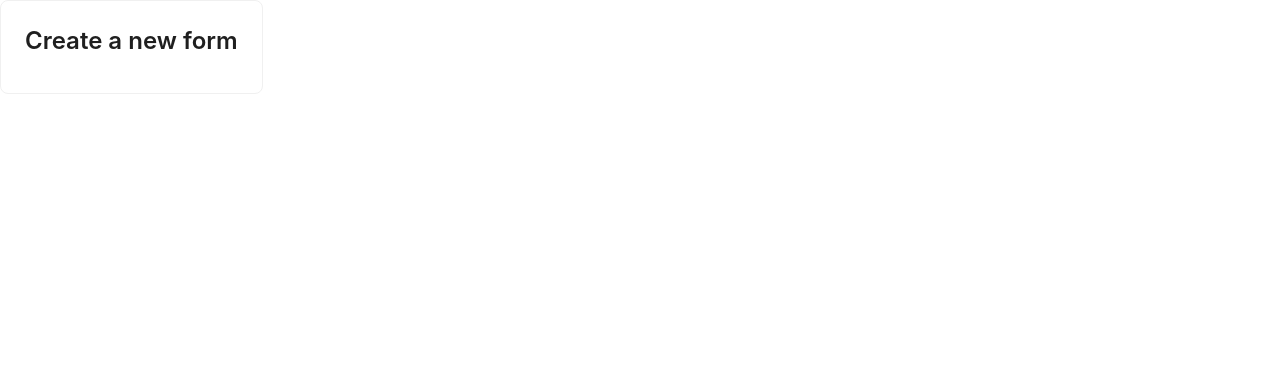
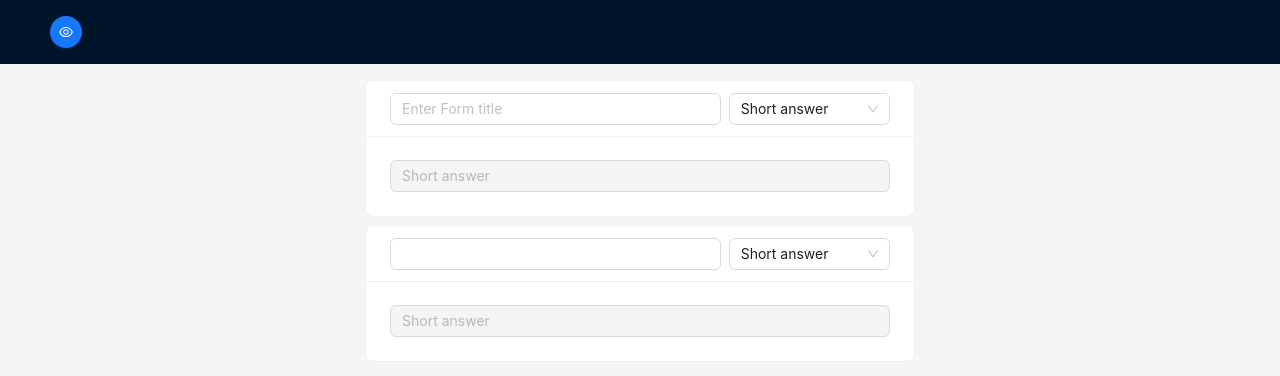
Before and after one commit to ShUbHaM13M/Forms, a Next.js app: page /create-form in a window 1280 px wide. Shown: the top 376 px of the page. Built offline with nearby package versions, Linux system fonts and the light colour scheme.

Commit message:
Added create new form page

```diff
--- /dev/null
+++ b/src/app/components/create-question/answer-type/Paragraph.tsx
@@ -0,0 +1,7 @@
+import { Input } from "antd";
+
+const Paragraph = () => {
+  return <Input.TextArea disabled />;
+};
+
+export default Paragraph;
--- /dev/null
+++ b/src/app/components/create-question/answer-type/RadioAnswer.tsx
@@ -0,0 +1,96 @@
+import { CloseOutlined } from "@ant-design/icons";
+import { Radio, Space, Input, Row, Col, Table, Button } from "antd";
+import { Fragment, useCallback, useState } from "react";
+
+const RadioAnswer = () => {
+  const [options, setOptions] = useState<string[]>(["Option 1"]);
+  const [otherAdded, setOtherAdded] = useState(false);
+
+  const onOptionLabelChange = useCallback((label: string, index: number) => {
+    setOptions((prev) => {
+      prev[index] = label;
+      return [...prev];
+    });
+  }, []);
+
+  const onRemoveOption = useCallback((index: number) => {
+    setOptions((prev) => prev.filter((_, i) => index != i));
+  }, []);
+
+  const onAddOption = useCallback(() => {
+    setOptions((prev) => [...prev, `Option ${prev.length + 1}`]);
+  }, []);
+
+  return (
+    <div style={{ display: "flex", flexDirection: "column", gap: 8 }}>
+      {options.map((label, key) => (
+        <Row style={{ alignItems: "center" }} gutter={8} key={key}>
+          <Col flex="none">
+            <Radio style={{ pointerEvents: "none" }} />
+          </Col>
+          <Col flex="auto">
+            <Input
+              onChange={(e) => onOptionLabelChange(e.currentTarget.value, key)}
+              value={label}
+            />
+          </Col>
+          {options.length > 1 ? (
+            <Col flex="none">
+              <Button
+                type="text"
+                icon={<CloseOutlined />}
+                onClick={() => onRemoveOption(key)}
+              />
+            </Col>
+          ) : null}
+        </Row>
+      ))}
+
+      {otherAdded ? (
+        <Row style={{ alignItems: "center" }} gutter={8}>
+          <Col flex="none">
+            <Radio style={{ pointerEvents: "none" }} />
+          </Col>
+          <Col flex="auto">
+            <Input placeholder="Other..." disabled />
+          </Col>
+          <Col flex="none">
+            <Button
+              type="text"
+              icon={<CloseOutlined />}
+              onClick={() => setOtherAdded(false)}
+            />
+          </Col>
+        </Row>
+      ) : null}
+
+      <Row style={{ alignItems: "center" }} gutter={8}>
+        <Col flex="none">
+          <Radio style={{ pointerEvents: "none" }} />
+        </Col>
+        <Col flex="auto">
+          <Space>
+            <Button type="dashed" onClick={onAddOption}>
+              Add another option
+            </Button>
+            {otherAdded ? null : (
+              <>
+                <span>or</span>
+                <Button
+                  onClick={() => setOtherAdded(true)}
+                  size="small"
+                  style={{ paddingInline: 0 }}
+                  type="link"
+                >
+                  add "Other"
+                </Button>
+              </>
+            )}
+          </Space>
+        </Col>
+      </Row>
+    </div>
+  );
+};
+
+export default RadioAnswer;
--- /dev/null
+++ b/src/app/components/create-question/answer-type/ShortAnswer.tsx
@@ -0,0 +1,7 @@
+import { Input, InputProps } from "antd";
+
+const ShortAnswer = () => {
+  return <Input placeholder="Short answer" disabled />;
+};
+
+export default ShortAnswer;
--- /dev/null
+++ b/src/app/components/create-question/answer-type/index.ts
@@ -0,0 +1,5 @@
+import ShortAnswer from "./ShortAnswer";
+import Paragraph from "./Paragraph";
+import RadioAnswer from "./RadioAnswer";
+
+export { ShortAnswer, Paragraph, RadioAnswer };
--- /dev/null
+++ b/src/app/components/create-question/index.tsx
@@ -0,0 +1,60 @@
+import { Card, Col, Input, Radio, Row, Select, Space } from "antd";
+import { InputWithToolbar } from "..";
+import { useCallback, useState } from "react";
+import { CreateQuestionProps, answerComponentMap, answerTypes } from "./utils";
+import { AnswerType } from "@/app/global";
+
+const AnswerOptions = ({
+  onChange,
+}: {
+  onChange: (answerType: AnswerType) => void;
+}) => {
+  return (
+    <Select
+      style={{ width: "100%" }}
+      defaultValue="short-answer"
+      onChange={onChange}
+    >
+      {answerTypes.map(({ label, value, icon }) => (
+        <Select.Option key={value} value={value} label={label}>
+          <Space>
+            {icon}
+            {label}
+          </Space>
+        </Select.Option>
+      ))}
+    </Select>
+  );
+};
+
+const CreateQuestion = ({ titlePlaceholder }: CreateQuestionProps) => {
+  const [selectedAnswerType, setSelectedAnswerType] =
+    useState<AnswerType>("short-answer");
+
+  const onAnswerTypeOptionChange = useCallback((answerType: AnswerType) => {
+    setSelectedAnswerType(answerType);
+  }, []);
+
+  const AnswerComponent = answerComponentMap[selectedAnswerType];
+
+  return (
+    <Card
+      bordered={true}
+      className="card"
+      title={
+        <Row gutter={[8, 16]}>
+          <Col span={16}>
+            <InputWithToolbar inputProps={{ placeholder: titlePlaceholder }} />
+          </Col>
+          <Col span={8}>
+            <AnswerOptions onChange={onAnswerTypeOptionChange} />
+          </Col>
+        </Row>
+      }
+    >
+      <AnswerComponent />
+    </Card>
+  );
+};
+
+export default CreateQuestion;
--- /dev/null
+++ b/src/app/components/create-question/utils.ts
@@ -0,0 +1,34 @@
+import { AnswerType } from "@/app/global";
+import { ShortAnswer, Paragraph, RadioAnswer } from "./answer-type";
+
+export type CreateQuestionProps = {
+  titlePlaceholder?: string;
+  withAnswerOptions?: boolean;
+};
+
+export type AnswerOptionType = {
+  value: AnswerType;
+  label: string;
+  icon?: React.ReactNode;
+};
+
+export const answerTypes: AnswerOptionType[] = [
+  {
+    value: "short-answer",
+    label: "Short answer",
+  },
+  {
+    value: "long-answer",
+    label: "Paragraph",
+  },
+  {
+    value: "radio-answer",
+    label: "Multiple choice",
+  },
+];
+
+export const answerComponentMap: { [key in AnswerType]: () => JSX.Element } = {
+  "short-answer": ShortAnswer,
+  "long-answer": Paragraph,
+  "radio-answer": RadioAnswer,
+};
--- a/src/app/components/index.ts
+++ b/src/app/components/index.ts
@@ -1,3 +1,5 @@
 import Question from "./question";
+import CreateQuestion from "./create-question";
+import InputWithToolbar from "./input-with-toolbar";
 
-export { Question };
+export { Question, CreateQuestion, InputWithToolbar };
--- /dev/null
+++ b/src/app/components/input-with-toolbar/index.tsx
@@ -0,0 +1,30 @@
+import {
+  BoldOutlined,
+  ItalicOutlined,
+  UnderlineOutlined,
+} from "@ant-design/icons";
+import { Button, Input, InputProps, Popover, Space } from "antd";
+
+const Toolbar = () => {
+  return (
+    <Space.Compact block direction="horizontal">
+      <Button icon={<BoldOutlined />} />
+      <Button icon={<ItalicOutlined />} />
+      <Button icon={<UnderlineOutlined />} />
+    </Space.Compact>
+  );
+};
+
+type InputWithToolbarProps = {
+  inputProps?: InputProps;
+};
+
+const InputWithToolbar = ({ inputProps }: InputWithToolbarProps) => {
+  return (
+    <Popover trigger="focus" content={<Toolbar />}>
+      <Input {...inputProps} />
+    </Popover>
+  );
+};
+
+export default InputWithToolbar;
--- a/src/app/components/question/index.tsx
+++ b/src/app/components/question/index.tsx
@@ -19,7 +19,7 @@ interface AnswerTypeOptions {
   inputProps: RequiredAttributes<InputProps, "name">;
 }
 
-type AnswerType = AnswerTypeShort | AnswerTypeLong | AnswerTypeOptions;
+export type AnswerType = AnswerTypeShort | AnswerTypeLong | AnswerTypeOptions;
 
 export type QuestionType = {
   title: string;
--- a/src/app/components/question/short-answer.tsx
+++ /dev/null
@@ -1,5 +0,0 @@
-import { Input } from "antd";
-
-const ShortAnswer = () => {
-  return <Input />;
-};
--- a/src/app/create-form/page.tsx
+++ b/src/app/create-form/page.tsx
@@ -1,31 +1,40 @@
 "use client";
 
-import {
-  BoldOutlined,
-  ItalicOutlined,
-  UnderlineOutlined,
-} from "@ant-design/icons";
-import { Button, Card, Popover, Space, Typography } from "antd";
-
-const Toolbar = () => {
-  return (
-    <Space direction="horizontal">
-      <Button icon={<BoldOutlined />} />
-      <Button icon={<ItalicOutlined />} />
-      <Button icon={<UnderlineOutlined />} />
-    </Space>
-  );
-};
+import { Button, Layout, Space } from "antd";
+import CreateQuestion from "../components/create-question";
+import { EyeOutlined } from "@ant-design/icons";
+import { useState } from "react";
 
 const CreateForm = () => {
+  // const [questions, setQuestions] = useState([]);
+
   return (
-    <Space direction="vertical">
-      <Card>
-        <Popover content={Toolbar}>
-          <Typography.Title level={3}>Create a new form</Typography.Title>
-        </Popover>
-      </Card>
-    </Space>
+    <Layout className="layout">
+      <Layout.Header
+        style={{
+          position: "sticky",
+          top: 0,
+          zIndex: 1,
+          width: "100%",
+          display: "flex",
+          alignItems: "center",
+        }}
+      >
+        <Button
+          target="_blank"
+          href="/"
+          type="primary"
+          shape="circle"
+          icon={<EyeOutlined />}
+        />
+      </Layout.Header>
+      <Layout.Content className="container">
+        <Space direction="vertical">
+          <CreateQuestion titlePlaceholder="Enter Form title" />
+          <CreateQuestion withAnswerOptions />
+        </Space>
+      </Layout.Content>
+    </Layout>
   );
 };
 
--- /dev/null
+++ b/src/app/global/index.ts
@@ -0,0 +1 @@
+export type AnswerType = "short-answer" | "long-answer" | "radio-answer";
```
